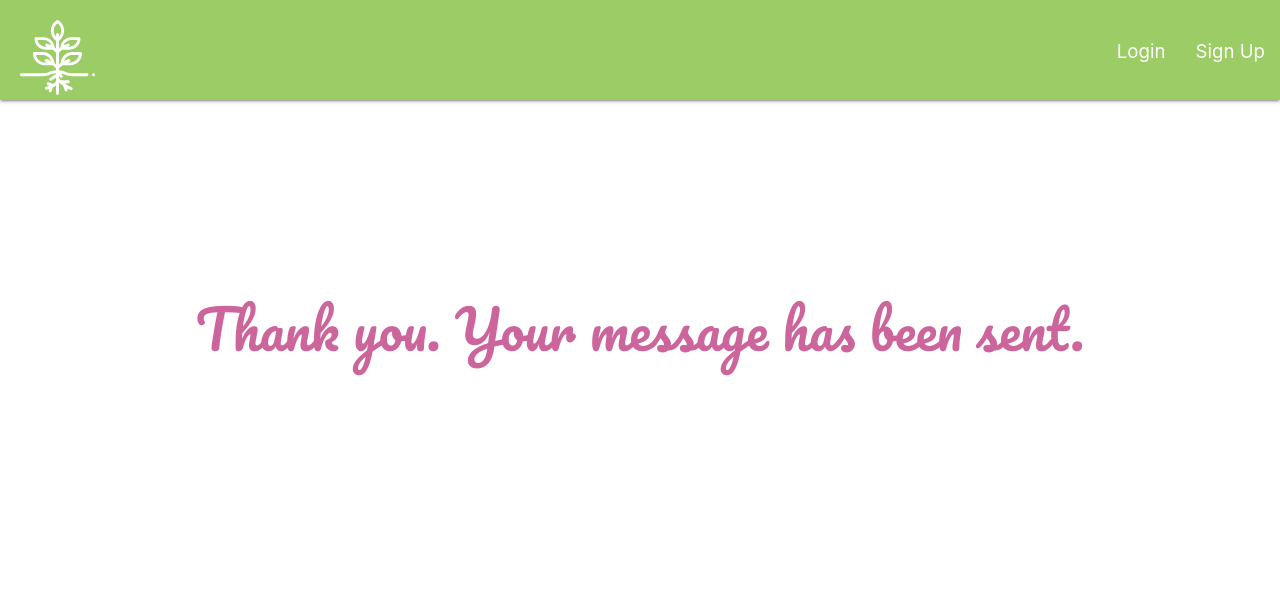
After one commit to ladystensberg/LivelyRoots, a Django app: page /contact/sent in a window 1280 px wide. The commit adds this page. Shown: the top 599 px of the page. Run offline with Django 3.2, Linux system fonts and the light colour scheme.

Commit message:
sending contact form results in success message

```diff
--- a/livelyroots/main_app/static/css/style.css
+++ b/livelyroots/main_app/static/css/style.css
@@ -90,3 +90,12 @@ h3 {
 #contact-form {
     margin-top: 200px;
 }
+
+#thank-you-msg {
+    margin-top: 200px;
+    text-align: center;
+}
+
+#thank-you-msg h3 {
+    color: #cc659c;
+}
--- /dev/null
+++ b/livelyroots/main_app/templates/contact_sent.html
@@ -0,0 +1,7 @@
+{% extends 'base.html' %}
+
+{% block main %}
+<div class="container" id="thank-you-msg">
+    <h3>Thank you. Your message has been sent.</h3>
+</div>
+{% endblock %}
--- a/livelyroots/main_app/urls.py
+++ b/livelyroots/main_app/urls.py
@@ -5,4 +5,5 @@ urlpatterns = [
     path('', views.index, name='index'),
     path('faq/', views.faq, name='faq'),
     path('contact/', views.contact, name='contact'),
+    path('contact/sent', views.contact_sent, name='contact_sent'),
 ]
--- a/livelyroots/main_app/views.py
+++ b/livelyroots/main_app/views.py
@@ -16,7 +16,10 @@ def contact(request):
             email = form.cleaned_data['email']
             message = form.cleaned_data['message']
             send_mail('LivelyRoots Contact Form', message, email, ['ladystensberg@gmail.com'], fail_silently=False)
-        return HttpResponseRedirect('/') ##change this to form success page
+        return HttpResponseRedirect('/contact/sent') ##change this to form success page
     else:
         form = ContactForm()
     return render(request, 'contact.html', {'form': form})
+
+def contact_sent(request):
+    return render(request, 'contact_sent.html')
```
